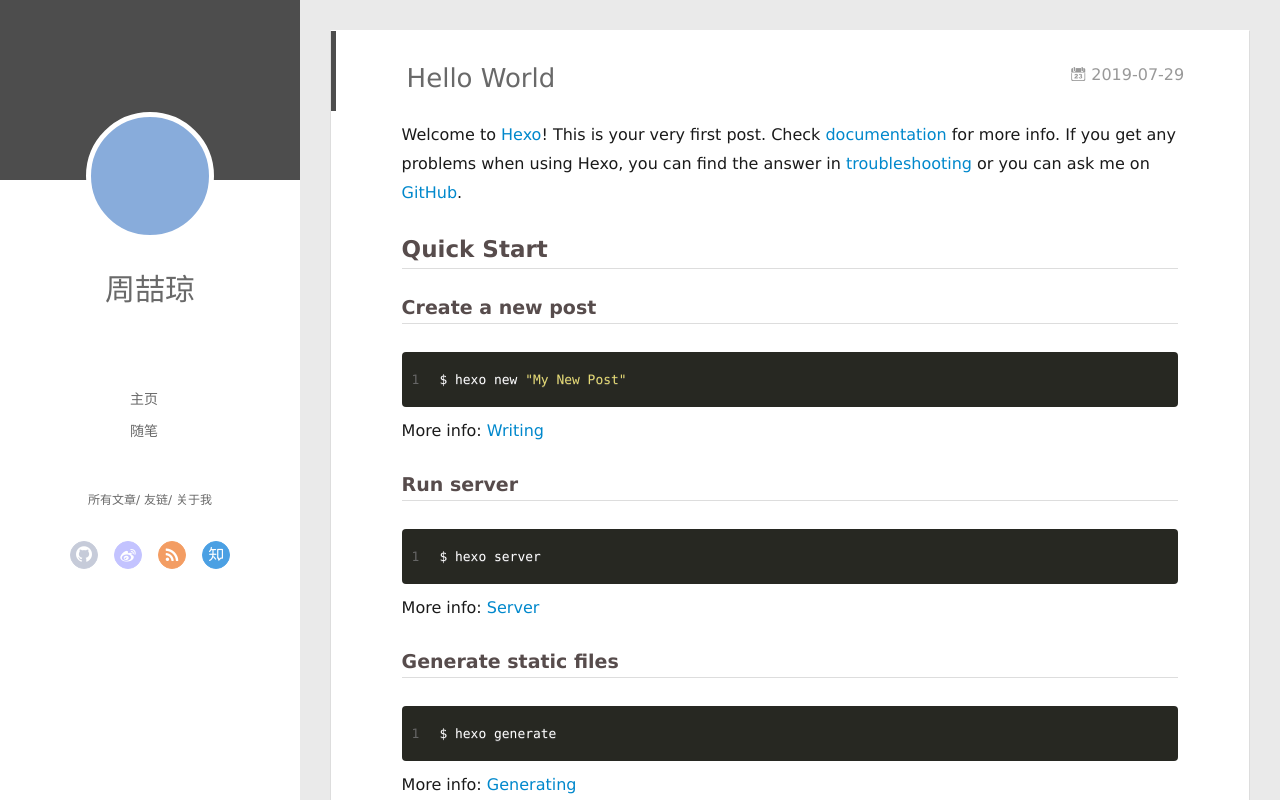
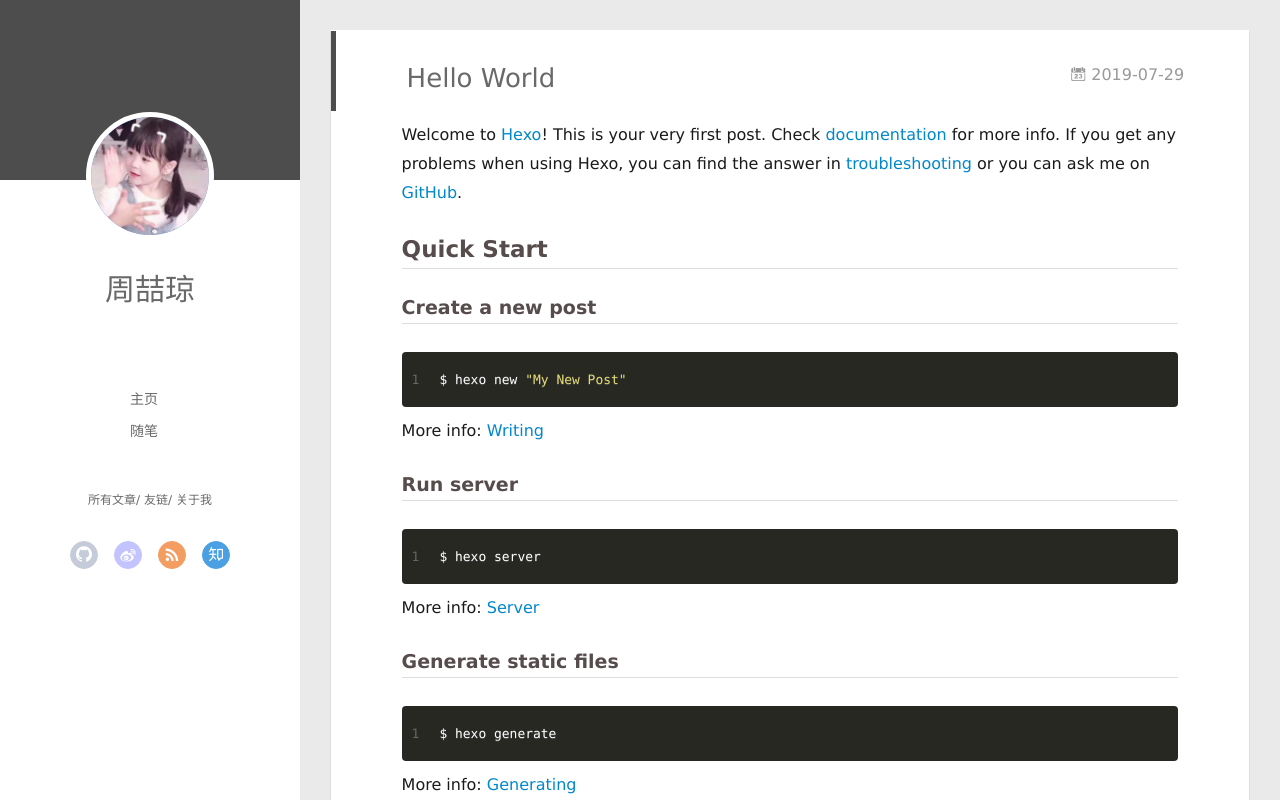
Before and after one commit to Lesile-zzq/Lesile-zzq.github.io, a plain HTML site: page 2019/07/29/hello-world/index.html in a window 1280 px wide. Drawn offline with Linux system fonts and the light colour scheme; no server answers.

Commit message:
Site updated: 2019-07-30 10:53:44

```diff
--- a/2019/07/29/hello-world/index.html
+++ b/2019/07/29/hello-world/index.html
@@ -47,7 +47,7 @@
 <div class="intrude-less">
 	<header id="header" class="inner">
 		<a href="/" class="profilepic">
-			<img src="" class="js-avatar">
+			<img src="/img/3.jpg" class="js-avatar">
 		</a>
 		<hgroup>
 		  <h1 class="header-author"><a href="/">周喆琼</a></h1>
@@ -105,7 +105,7 @@
 	<div class="intrude-less">
 		<header id="header" class="inner">
 			<div class="profilepic">
-				<img src="" class="js-avatar">
+				<img src="/img/3.jpg" class="js-avatar">
 			</div>
 			<hgroup>
 			  <h1 class="header-author js-header-author">周喆琼</h1>
```
Also changed, not shown: archives/2019/07/index.html (+2 -2 lines), archives/2019/index.html (+2 -2 lines), archives/index.html (+2 -2 lines), index.html (+2 -2 lines), img/1.jpg (added), img/2.jpg (added), img/3.jpg (added).
